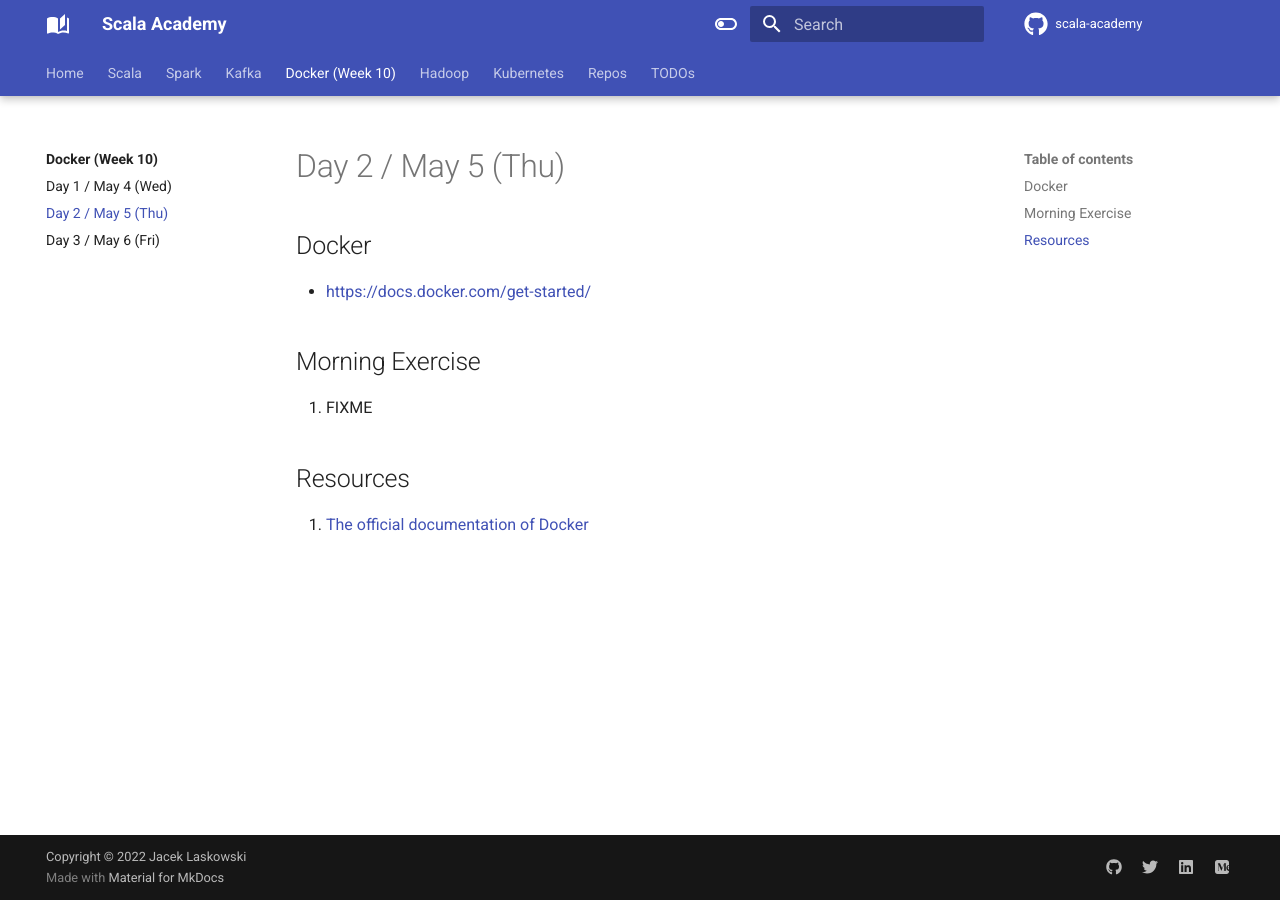
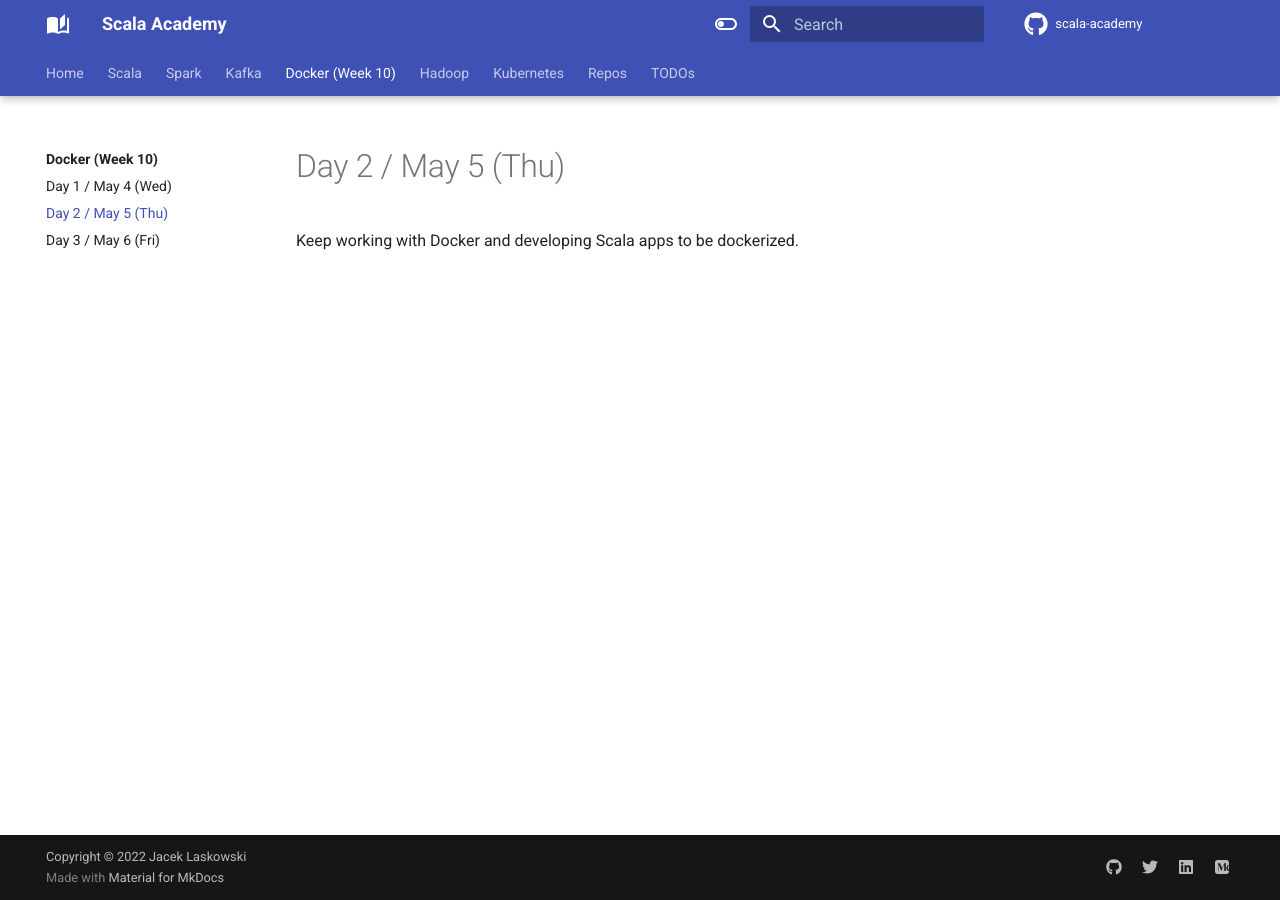
Before and after one commit to jaceklaskowski/scala-academy, an MkDocs documentation site: the page built from docs/docker/002.md, in a window 1280 px wide. Built offline with MkDocs 1.6.1 and Material for MkDocs 9.7.7, drawn with Linux system fonts in a browser that asks for light colours; comment, search, counter and statistics services are not loaded.

Commit message:
Docker / Days 2 and 3

```diff
--- a/docs/docker/002.md
+++ b/docs/docker/002.md
@@ -1,13 +1,3 @@
 # Day 2 / May 5 (Thu)
 
-## Docker
-
-* https://docs.docker.com/get-started/
-
-## Morning Exercise
-
-1. FIXME
-
-## Resources
-
-1. [The official documentation of Docker](https://docs.docker.com/)
+Keep working with Docker and developing Scala apps to be dockerized.
```
Also changed, not shown: docs/docker/003.md (+1 -11 lines).
